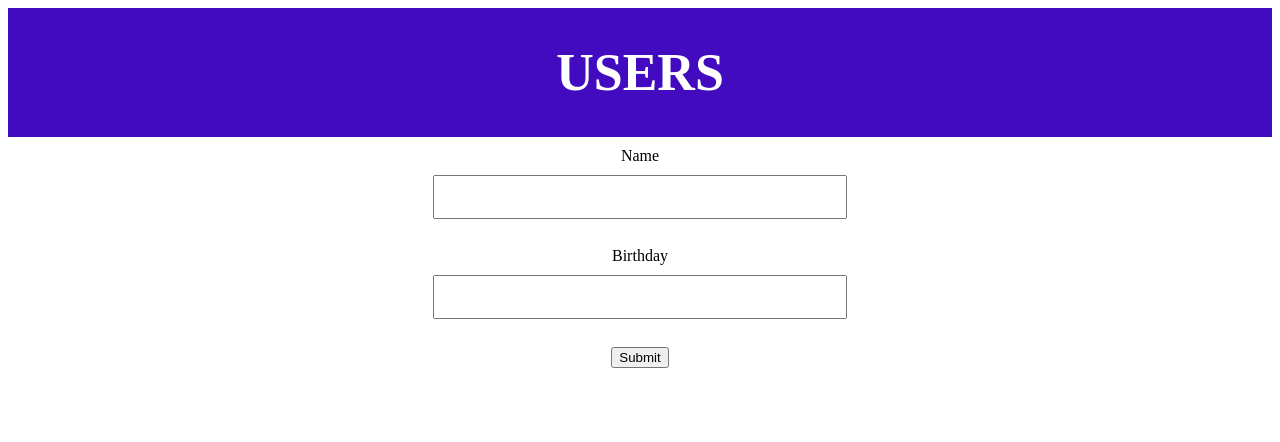
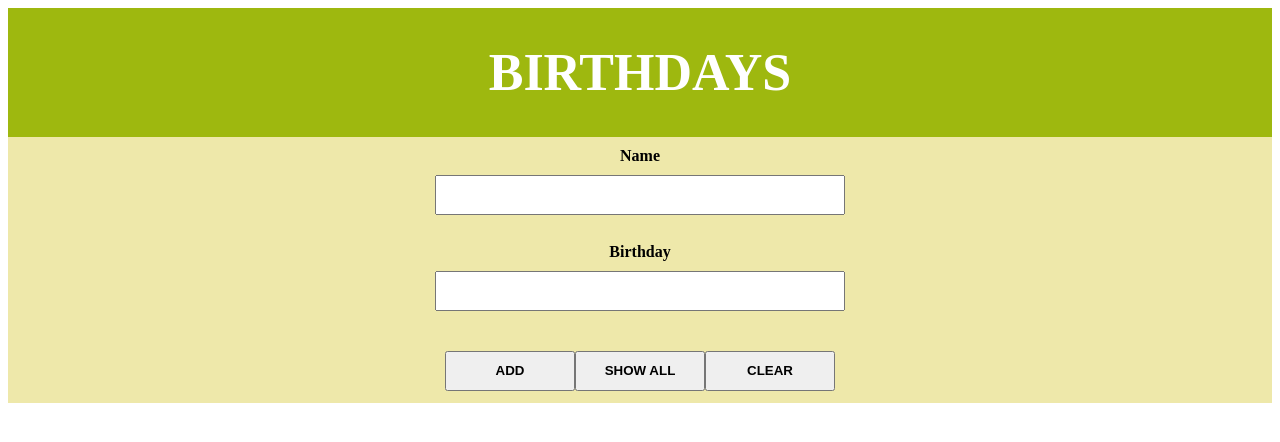
Before and after one commit to grjr/Birthdays, a React (Create React App) app in the folder frontend/: page / in a window 1280 px wide. Shown: the top 442 px of the page. Built offline with nearby package versions, Linux system fonts and the light colour scheme.

Commit message:
Added Show all birthdays functionality, and some styling changes

```diff
--- a/frontend/src/App.css
+++ b/frontend/src/App.css
@@ -1,9 +1,16 @@
 .App {
+  display:flex;
+  flex-direction: column;
+  align-items: center;
   text-align: center;
+  justify-content: center;
+  background-color:palegoldenrod;
+  height: 100%;
 }
 
 .App-header {
-  background-color: #420bc0;
+  width: 100%;
+  background-color:rgb(158, 184, 15);
   min-height:auto;
   display:flex;
   flex-direction: column;
@@ -15,15 +22,30 @@
 }
 
 .App-fields {
-  display: flex;
+  width: 400px;
+  display:flex;
   flex-direction: column;
   align-items: center;
   justify-content: center;
 }
 
 .App-fields input{
+  display:flex;
   width: 400px;
   height: 30px;
   margin: 10px;
-  padding: 5px;
+  padding: 3px;
+ }
+
+button{
+  display:center;
+  width: 130px;
+  height: 40px;
 }
+
+.My-btns{
+  display:flex;
+  flex-direction:row;
+  margin: 10px;
+  padding: 2px;
+}
--- a/frontend/src/App.js
+++ b/frontend/src/App.js
@@ -7,6 +7,8 @@ function App() {
   const [username, setName] = useState("")
   const [birthday,setBirthday] = useState("")
 
+  const [birthdayList, setBirthdayList] = useState([])
+
   const submitBirthday = () =>{
     //console.log(username + birthday)
     Axios.post('http://localhost:9000/add', {username: username, birthday: birthday})
@@ -15,17 +17,34 @@ function App() {
         })
   }
 
+  const showAll = () =>{
+    Axios.get('http://localhost:9000/showall')
+         .then((response) => {
+           console.log(response)
+           setBirthdayList(response.data)
+         })
+  }
+
   return (
     <div className="App">
       <header className="App-header">
-        <h1>USERS</h1>
+        <h1>BIRTHDAYS</h1>
       </header>
       <div className="App-fields">
-        <label>Name </label>
+        <label><b> Name</b></label>
         <input type="text" name="username" onChange={(event) => {setName(event.target.value)}}/> <br/>
-        <label>Birthday </label>
+        <label><b>Birthday</b></label>
         <input type="text" name="birthday" onChange={(event) => {setBirthday(event.target.value)}}/> <br/>
-        <button onClick={submitBirthday}>Submit</button>
+        <div className="My-btns">
+          <button onClick={submitBirthday}><b>ADD</b></button>
+          <button onClick={showAll}><b>SHOW ALL</b></button>
+          <button onClick={ () => { {setBirthdayList([])} } }><b>CLEAR</b></button>
+        </div>
+        <div className="My-list">
+          {birthdayList.map( (val,key) => {
+            return <div>{val.name} {val.birthday}</div> //name is the column name in the database
+          })}
+        </div>
       </div>
     </div>
   );
```
Also changed, not shown: 1 other file (tests, documents, lock files or other folders).
